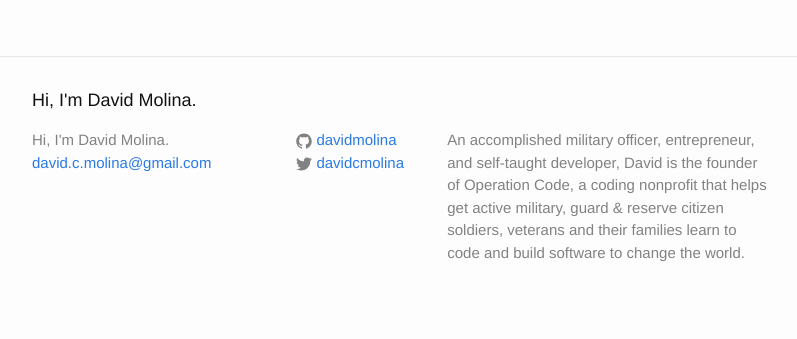
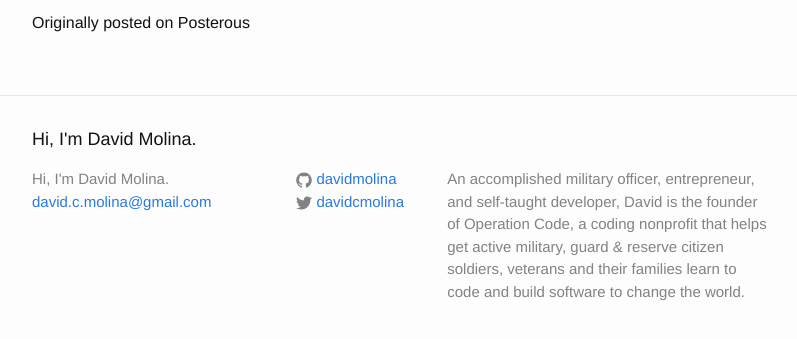
Before and after one commit to davidmolina/davidmolina.github.io, a Jekyll site: the page built from _posts/2010-09-22-mayas-new-black-truck-dadtime.markdown, in a window 1280 px wide, cut to the strip 447-786 px from the top of the page. Shown: the whole strip, without its empty margins (238-1035 px from the left). Built offline with Jekyll 4.4.1, drawn with Linux system fonts in a browser that asks for light colours; a script that is not in the unit is left out.

Commit message:
Fix broken links

```diff
--- a/_posts/2010-09-10-portland-veterans-affairs-va-medical-center-prognosis.markdown
+++ b/_posts/2010-09-10-portland-veterans-affairs-va-medical-center-prognosis.markdown
@@ -43,4 +43,6 @@
 
 It's clear that Oregon and SW Washington Veterans' that go for their primary, secondary or emergency healthcare need bold, decisive and innovative leadership at the Portland VA Medical Center this year, today, not until the next Presidential election or new VA Secretary. Please. Everyone. Get. On. The. Same. Sheet. Of. Music. Thank you.
 
+[Originally posted on Posterous](http://molina.posterous.com/)
+
 *David Molina is an Army Veteran that served from 2000 to 2008, and in support of Operation Iraqi/Enduring Freedom from March 2007 to June 2008 as a Summary Court Martial Officer/S-3 Plans, Training and Operations Officer-in-Charge at the Joint Personal Effects Depot at Aberdeen Proving Ground in Maryland. He receives his healthcare through the VA.*
--- a/_posts/2010-09-11-september-11-battle-assembly-joint-base-lewis-mcchord-washington-.markdown
+++ b/_posts/2010-09-11-september-11-battle-assembly-joint-base-lewis-mcchord-washington-.markdown
@@ -20,3 +20,5 @@
 At final formation this evening the commander had us take a moment in our own right to pause, reflect and pray for all those who lost their lives on 9/11, and our comrades-in-arms thereafter.
 
 Mission continues.
+
+[Originally posted on Posterous](http://molina.posterous.com/)
--- a/_posts/2010-09-22-mayas-new-black-truck-dadtime.markdown
+++ b/_posts/2010-09-22-mayas-new-black-truck-dadtime.markdown
@@ -8,3 +8,5 @@
 One day Maya is opening her eyes for the first time. Next, crawling. Then, walking & running. Now, she's cruising. Daddy's little girl is growing up so fast.
 
 <a data-flickr-embed="true"  href="https://www.flickr.com/photos/davidcmolina/5015588984/" title="Maya&#x27;s New Black Truck. #DadTime."><img src="https://c1.staticflickr.com/5/4144/5015588984_16aa21ff67_m.jpg" width="240" height="180" alt="Maya&#x27;s New Black Truck. #DadTime."></a><script async src="//embedr.flickr.com/assets/client-code.js" charset="utf-8"></script>
+
+Originally posted on Posterous
--- a/_posts/2010-09-22-roberto-maestas-rip-carnal.markdown
+++ b/_posts/2010-09-22-roberto-maestas-rip-carnal.markdown
@@ -14,3 +14,5 @@
 Today, Seattle's Mayor ordered flags to half-staff to honor Maestas. I was saddened by the news and headlines this morning. I will forever be grateful for his compassion for the well being of others; his courage to stand up for the little guy; his mentorship that day; the inspiration and his persistence he has imparted on others to succeed.
 
 RIP Roberto Maestas.
+
+[Originally posted on Posterous](http://molina.posterous.com/)
```
